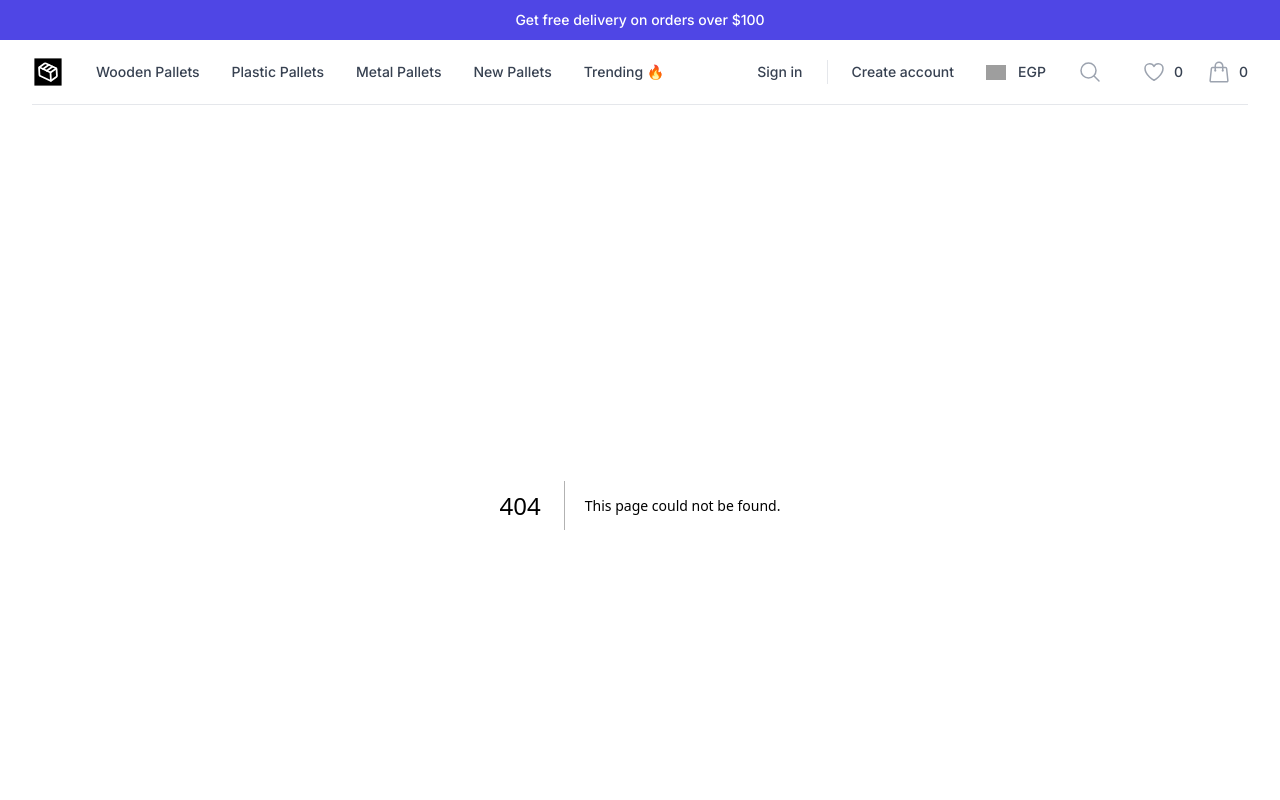
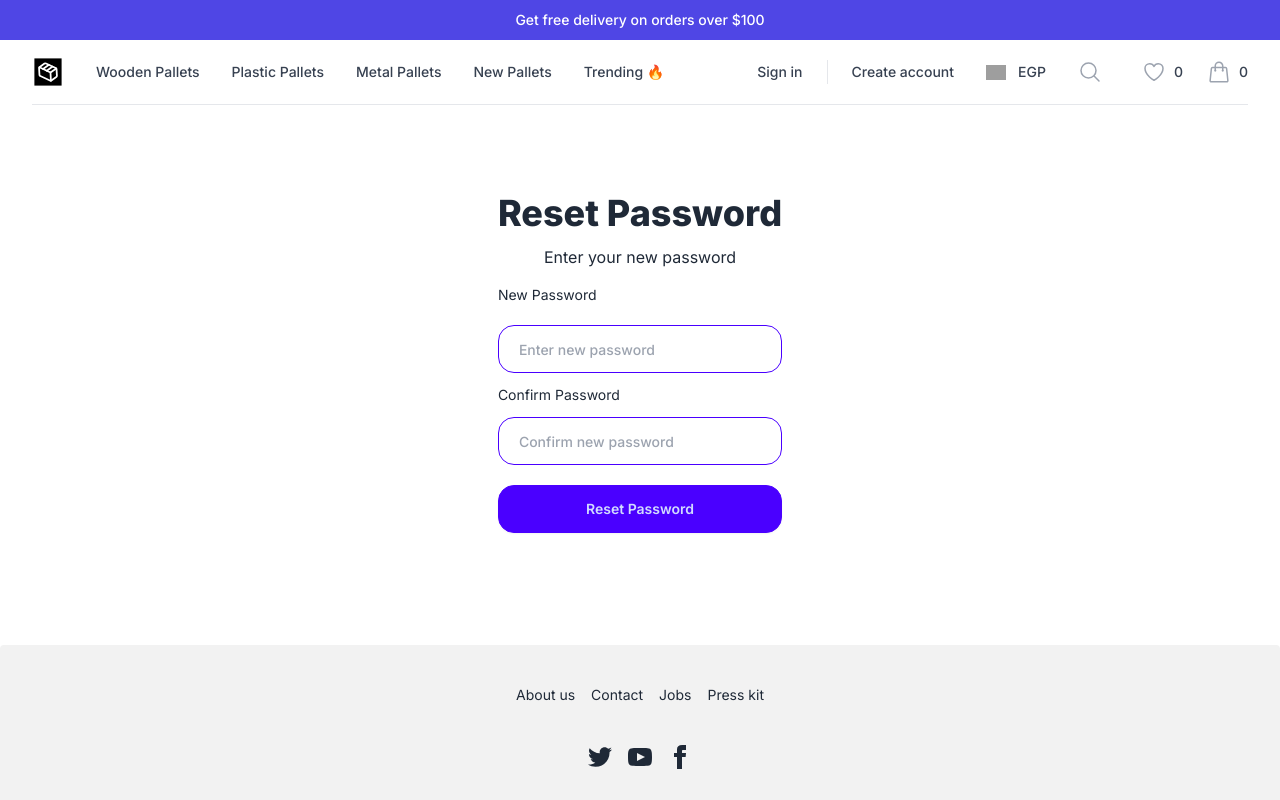
Before and after one commit to EyadTamer999/software-ecommerce-frontend, a Next.js app: page /reset-password in a window 1280 px wide. Before the commit this address had no page. Shown: the top 800 px of the page. Built offline with nearby package versions, Linux system fonts and the light colour scheme; grey boxes are pictures that could not be loaded.

Commit message:
Forgot Password done 😤😤

```diff
--- a/src/app/login/page.jsx
+++ b/src/app/login/page.jsx
@@ -10,8 +10,10 @@ const Login = () => {
   // const router = useRouter();
 
   const [email, setEmail] = useState("");
-  const [password, setPassowrd] = useState("");
+  const [password, setPassword] = useState("");
   const [notification, setNotification] = useState({ message: "", type: "" });
+
+  const [forgotEmail, setForgotEmail] = useState("");
 
   const handleLogin = async (e) => {
     e.preventDefault();
@@ -56,6 +58,41 @@ const Login = () => {
     }
   };
 
+  const handleForgotPassword = async (e) => {
+    e.preventDefault();
+    setNotification({ message: "", type: "" });
+
+    try {
+      const response = await fetch(`${apiUrl}/auth-gateway/forgot-password`, {
+        method: "PUT",
+        headers: {
+          "Content-Type": "application/json",
+        },
+        body: JSON.stringify({ email: forgotEmail }),
+      });
+
+      const result = await response.json();
+
+      if (!response.ok) {
+        setNotification({
+          message: result.error || "Failed to send reset email",
+          type: "error",
+        });
+      } else {
+        setNotification({
+          message: "Password reset email sent!",
+          type: "success",
+        });
+      }
+    } catch (err) {
+      setNotification({
+        message: "An unexpected error occurred",
+        type: "error",
+      });
+      console.error("Forgot password error:", err);
+    }
+  };
+
   return (
     <>
       <div>
@@ -64,42 +101,42 @@ const Login = () => {
           type={notification.type}
           onClose={() => setNotification({ message: "", type: "" })}
         />
-        <div class="flex justify-center w-full h-full my-auto xl:gap-14 lg:justify-normal md:gap-5 draggable">
-          <div class="flex items-center justify-center w-full lg:p-12">
-            <div class="flex items-center xl:p-10">
+        <div className="flex justify-center w-full h-full my-auto xl:gap-14 lg:justify-normal md:gap-5 draggable">
+          <div className="flex items-center justify-center w-full lg:p-12">
+            <div className="flex items-center xl:p-10">
               <form
                 onSubmit={handleLogin}
-                class="flex flex-col w-full h-full pb-6 text-center rounded-3xl"
+                className="flex flex-col w-full h-full pb-6 text-center rounded-3xl"
               >
-                <h3 class="mb-3 text-4xl font-extrabold text-base-content">
+                <h3 className="mb-3 text-4xl font-extrabold text-base-content">
                   Sign In
                 </h3>
-                <p class="mb-4 text-base-content">
+                <p className="mb-4 text-base-content">
                   Enter your email and password
                 </p>
                 <button
                   type="button"
-                  class="px-4 py-2 border flex gap-2 btn bg-base-100 rounded-2xl"
+                  className="px-4 py-2 border flex gap-2 btn bg-base-100 rounded-2xl"
                 >
                   <img
-                    class="w-6 h-6"
+                    className="w-6 h-6"
                     src="https://www.svgrepo.com/show/475656/google-color.svg"
                     loading="lazy"
                     alt="google logo"
                   />
                   <span>Sign in with Google</span>
                 </button>
-                <div class="flex items-center mb-3">
-                  <hr class="h-0 border-b border-solid border-base-200 grow" />
-                  <p class="mx-4 text-base-content">
+                <div className="flex items-center mb-3">
+                  <hr className="h-0 border-b border-solid border-base-200 grow" />
+                  <p className="mx-4 text-base-content">
                     <strong>or</strong>
                   </p>
-                  <hr class="h-0 border-b border-solid border-base-200 grow" />
+                  <hr className="h-0 border-b border-solid border-base-200 grow" />
                 </div>
-                <div class="flex flex-col space-y-3 mb-5">
+                <div className="flex flex-col space-y-3 mb-5">
                   <label
-                    for="email"
-                    class="mb-2 text-sm text-start text-base-content"
+                    htmlFor="email"
+                    className="mb-2 text-sm text-start text-base-content"
                   >
                     Email
                   </label>
@@ -109,11 +146,11 @@ const Login = () => {
                     value={email}
                     onChange={(e) => setEmail(e.target.value)}
                     placeholder="Enter a valid email"
-                    class="flex items-center w-full px-5 py-4 mr-2 text-sm font-medium outline-none input input-primary rounded-2xl"
+                    className="flex items-center w-full px-5 py-4 mr-2 text-sm font-medium outline-none input input-primary rounded-2xl"
                   />
                   <label
-                    for="password"
-                    class="mb-2 text-sm text-start text-base-content"
+                    htmlFor="password"
+                    className="mb-2 text-sm text-start text-base-content"
                   >
                     Password
                   </label>
@@ -121,38 +158,41 @@ const Login = () => {
                     id="password"
                     type="password"
                     value={password}
-                    onChange={(e) => setPassowrd(e.target.value)}
+                    onChange={(e) => setPassword(e.target.value)}
                     placeholder="Enter a password"
-                    class="flex items-center w-full px-5 py-4 mb-5 mr-2 text-sm font-medium outline-none input input-primary rounded-2xl"
+                    className="flex items-center w-full px-5 py-4 mb-5 mr-2 text-sm font-medium outline-none input input-primary rounded-2xl"
                   />
                 </div>
-                <div class="flex flex-row justify-between mb-4">
-                  <label class="relative inline-flex items-center mr-3 cursor-pointer select-none">
+                <div className="flex flex-row justify-between mb-4">
+                  <label className="relative inline-flex items-center mr-3 cursor-pointer select-none">
                     <input
                       type="checkbox"
                       defaultChecked
                       className="checkbox checkbox-primary checkbox-sm"
                     />
-                    <span class="ml-3 text-sm font-normal text-base-content">
+                    <span className="ml-3 text-sm font-normal text-base-content">
                       Keep me logged in
                     </span>
                   </label>
                   <a
                     href="javascript:void(0)"
-                    class="mr-3 text-sm font-bold text-base-content"
+                    className="mr-3 text-sm font-bold text-base-content"
+                    onClick={() =>
+                      document.getElementById("my_modal_3").showModal()
+                    }
                   >
                     Forgot password?
                   </a>
                 </div>
                 <button
                   type="submit"
-                  class="w-full btn btn-primary rounded-2xl "
+                  className="w-full btn btn-primary rounded-2xl "
                 >
                   Sign In
                 </button>
-                <p class="text-sm leading-relaxed text-base-content mt-3">
+                <p className="text-sm leading-relaxed text-base-content mt-3">
                   Not registered yet?{" "}
-                  <a href="signup" class="font-bold text-base-content">
+                  <a href="signup" className="font-bold text-base-content">
                     Create an Account
                   </a>
                 </p>
@@ -161,6 +201,35 @@ const Login = () => {
           </div>
         </div>
       </div>
+
+      <dialog id="my_modal_3" className="modal">
+        <div className="modal-box">
+          <button
+            type="button"
+            className="btn btn-sm btn-circle btn-ghost absolute right-2 top-2"
+            onClick={() => document.getElementById("my_modal_3").close()}
+          >
+            ✕
+          </button>
+          <h3 className="font-bold text-lg">Forgot Password</h3>
+          <p className="py-4">Enter your email to reset your password.</p>
+          <form onSubmit={handleForgotPassword}>
+            <input
+              type="email"
+              value={forgotEmail}
+              onChange={(e) => setForgotEmail(e.target.value)}
+              placeholder="Enter your email"
+              className="flex items-center w-full px-5 py-4 mb-5 mr-2 text-sm font-medium outline-none input input-primary rounded-2xl"
+            />
+            <button
+              type="submit"
+              className="w-full btn btn-primary rounded-2xl"
+            >
+              Send Request
+            </button>
+          </form>
+        </div>
+      </dialog>
     </>
   );
 };
--- /dev/null
+++ b/src/app/reset-password/page.jsx
@@ -0,0 +1,130 @@
+"use client";
+
+import React, { useState } from "react";
+import { useRouter, useSearchParams } from "next/navigation";
+import Notification from "../../components/notification";
+
+const ResetPassword = () => {
+  const router = useRouter();
+  const searchParams = useSearchParams();
+  const token = searchParams.get("token");
+  const email = searchParams.get("email");
+
+  const [newPassword, setNewPassword] = useState("");
+  const [confirmPassword, setConfirmPassword] = useState("");
+  const [notification, setNotification] = useState({ message: "", type: "" });
+
+  const handleResetPassword = async (e) => {
+    console.log('token', token)
+    console.log('email', email)
+    e.preventDefault();
+    setNotification({ message: "", type: "" });
+
+    if (newPassword !== confirmPassword) {
+      setNotification({
+        message: "Passwords do not match",
+        type: "error",
+      });
+      return;
+    }
+
+    try {
+      const response = await fetch(
+        `${process.env.NEXT_PUBLIC_API_GATEWAY_URL}/auth-gateway/reset-password?token=${token}&email=${email}`,
+        {
+          method: "PUT",
+          headers: {
+            "Content-Type": "application/json",
+          },
+          body: JSON.stringify({ newPassword: newPassword }),
+        }
+      );
+
+      const result = await response.json();
+
+      if (!response.ok) {
+        setNotification({
+          message: result.error || "Password reset failed",
+          type: "error",
+        });
+      } else {
+        setNotification({
+          message: "Password reset successful!",
+          type: "success",
+        });
+        setTimeout(() => {
+          router.push("/login");
+        }, 2000);
+      }
+    } catch (err) {
+      setNotification({
+        message: "An unexpected error occurred",
+        type: "error",
+      });
+      console.error("Reset password error:", err);
+    }
+  };
+
+  return (
+    <div>
+      <Notification
+        message={notification.message}
+        type={notification.type}
+        onClose={() => setNotification({ message: "", type: "" })}
+      />
+      <div className="flex justify-center w-full h-full my-auto xl:gap-14 lg:justify-normal md:gap-5 draggable">
+        <div className="flex items-center justify-center w-full lg:p-12">
+          <div className="flex items-center xl:p-10">
+            <form
+              onSubmit={handleResetPassword}
+              className="flex flex-col w-full h-full pb-6 text-center rounded-3xl"
+            >
+              <h3 className="mb-3 text-4xl font-extrabold text-base-content">
+                Reset Password
+              </h3>
+              <p className="mb-4 text-base-content">Enter your new password</p>
+              <div className="flex flex-col space-y-3 mb-5">
+                <label
+                  htmlFor="new-password"
+                  className="mb-2 text-sm text-start text-base-content"
+                >
+                  New Password
+                </label>
+                <input
+                  id="new-password"
+                  type="password"
+                  value={newPassword}
+                  onChange={(e) => setNewPassword(e.target.value)}
+                  placeholder="Enter new password"
+                  className="flex items-center w-full px-5 py-4 mr-2 text-sm font-medium outline-none input input-primary rounded-2xl"
+                />
+                <label
+                  htmlFor="confirm-password"
+                  className="mb-2 text-sm text-start text-base-content"
+                >
+                  Confirm Password
+                </label>
+                <input
+                  id="confirm-password"
+                  type="password"
+                  value={confirmPassword}
+                  onChange={(e) => setConfirmPassword(e.target.value)}
+                  placeholder="Confirm new password"
+                  className="flex items-center w-full px-5 py-4 mb-5 mr-2 text-sm font-medium outline-none input input-primary rounded-2xl"
+                />
+              </div>
+              <button
+                type="submit"
+                className="w-full btn btn-primary rounded-2xl "
+              >
+                Reset Password
+              </button>
+            </form>
+          </div>
+        </div>
+      </div>
+    </div>
+  );
+};
+
+export default ResetPassword;
--- a/src/app/signup/page.jsx
+++ b/src/app/signup/page.jsx
@@ -86,6 +86,10 @@ const Signup = () => {
         setErrorMessage("Signup failed due to an unexpected error");
         setError(true);
       }
+    } else if (currentStepIndex === 3) {
+      // Check if on the fourth step
+      // Redirect to login page
+      window.location.href = "/login";
     } else {
       const newStepsData = stepsData.map((step, index) => {
         if (currentStepIndex === 0) {
```
